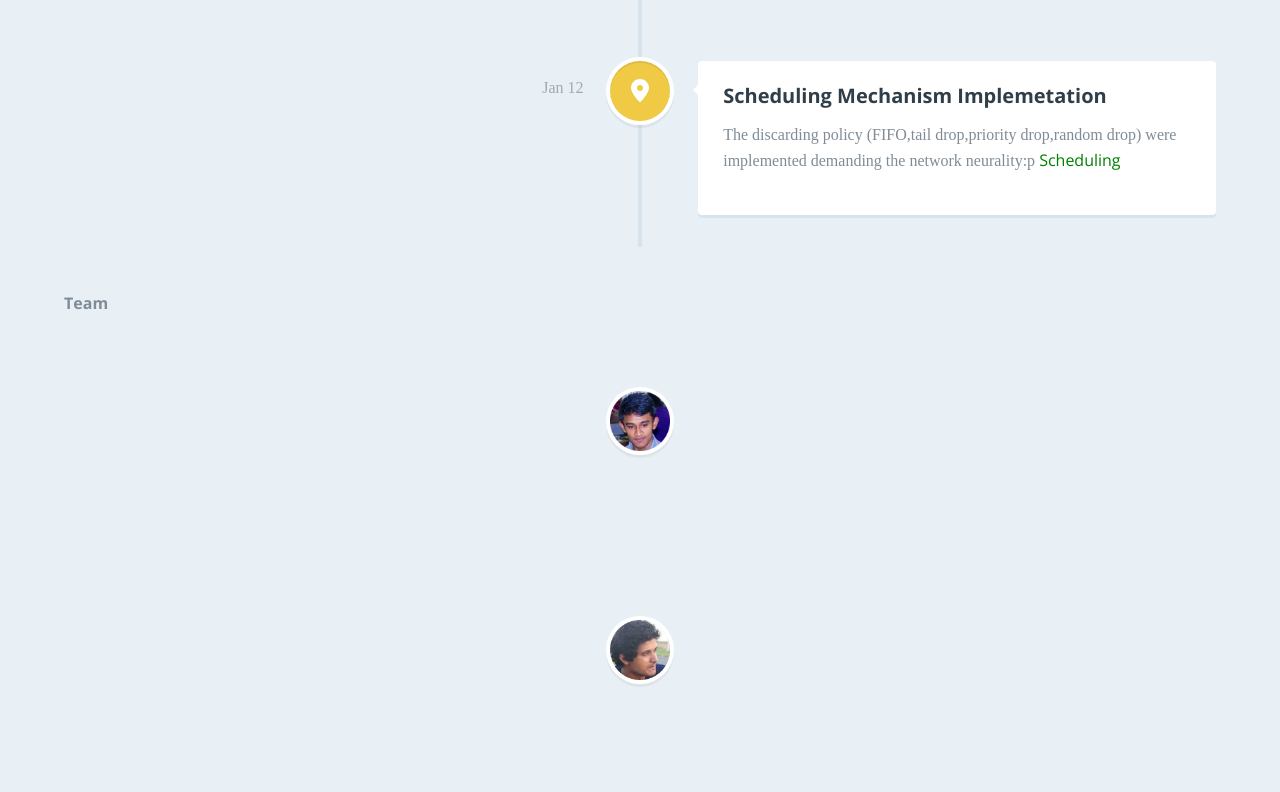
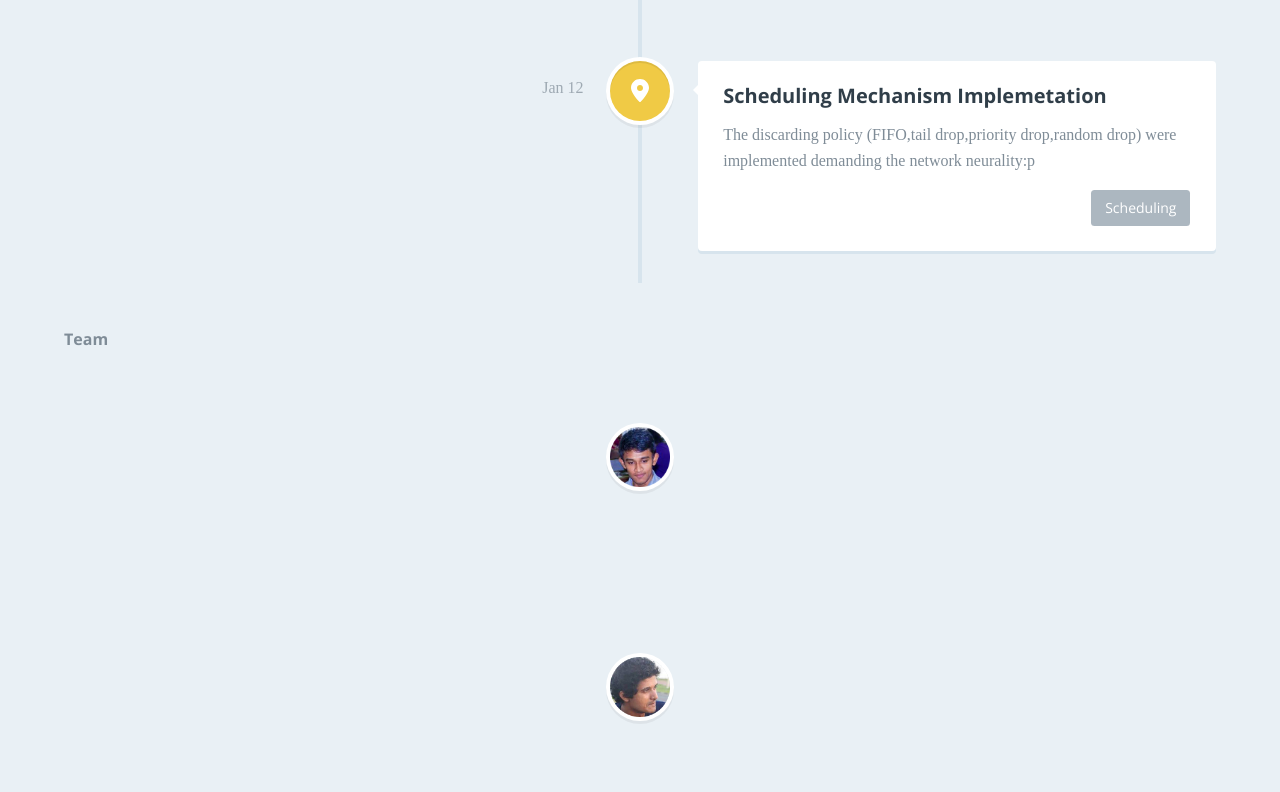
Before and after one commit to hiruna72/CO227-PacketForwardingSimulator, a plain HTML site: page index.html in a window 1280 px wide. Shown: the part 7148-7940 px from the top of the page. Drawn offline with nearby package versions, Linux system fonts and the light colour scheme; a web font is replaced by a local one.

Commit message:
Update index.html

```diff
--- a/index.html
+++ b/index.html
@@ -395,7 +395,8 @@
 
                 <div class="cd-timeline-content">
                     <h2>Scheduling Mechanism Implemetation</h2>
-                    <p>The discarding policy (FIFO,tail drop,priority drop,random drop) were implemented demanding the network neurality:p <a href="/docs/img/Scheduling.PNG"  target="_blank" > Scheduling </a> </p>
+                    <p>The discarding policy (FIFO,tail drop,priority drop,random drop) were implemented demanding the network neurality:p  </p>
+                    <a href="docs/img/Scheduling.PNG" class="cd-read-more">Scheduling</a>
                     <span class="cd-date">Jan 12</span>
                 </div> <!-- cd-timeline-content -->
             </div>
```
